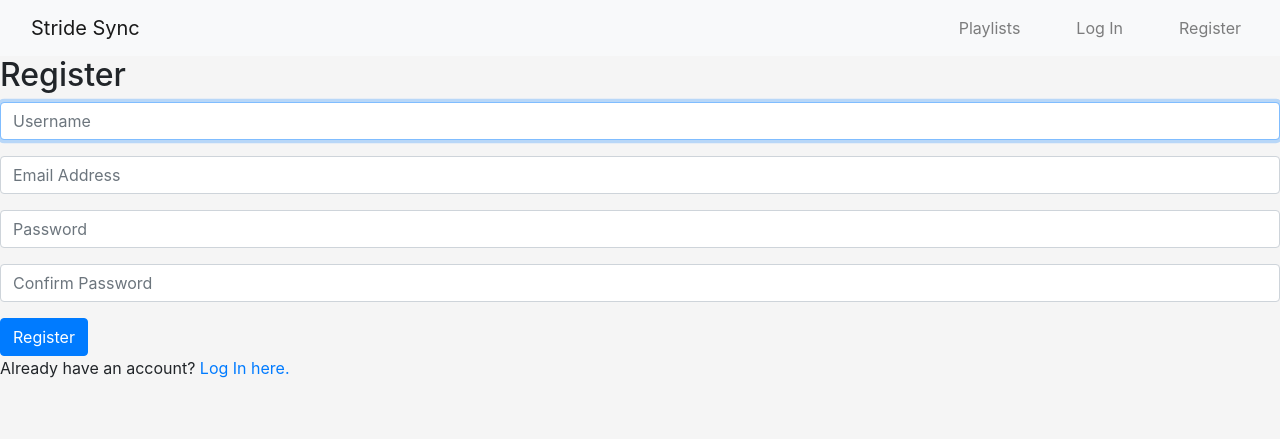
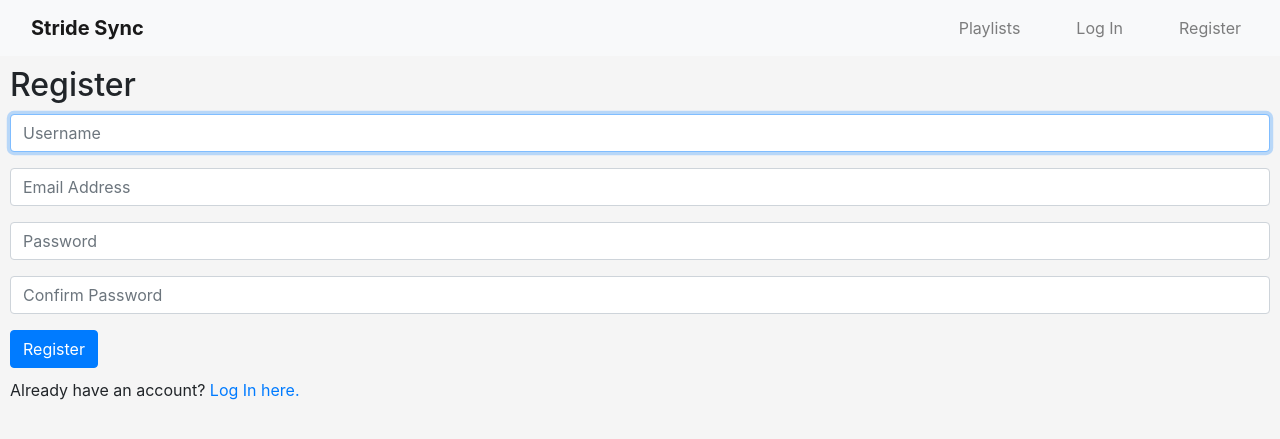
Before and after one commit to kaylynn-johnson/stride-sync, a Django app: page /register in a window 1280 px wide. Shown: the top 439 px of the page. Run offline with Django 5.2, Linux system fonts and the light colour scheme; some libraries are stand-ins or nearby versions.

Commit message:
Styling updates

```diff
--- a/playlist/static/playlist/playlists.js
+++ b/playlist/static/playlist/playlists.js
@@ -26,7 +26,7 @@ document.addEventListener("DOMContentLoaded", function() {
             playlistItem.innerHTML = `
                 <div style="border: 1px solid #ccc; padding: 10px; margin-bottom: 10px;">
                     <div style="font-weight: bold; display: flex; justify-content: space-between;">
-                        <div style="align-content: center;">${data.titles[i]} by ${data.owners[i]}</div>
+                        <div style="align-content: center; max-width: 70%">${data.titles[i]} by ${data.owners[i]}</div>
                         <div><button class="btn btn-primary btn-sm" onclick="goToPlaylist('${data.slugs[i]}')">View Playlist</button></div>
                     </div>
                     <div style="font-size: 0.9em; color: #666;">
--- a/playlist/static/playlist/profile.js
+++ b/playlist/static/playlist/profile.js
@@ -20,6 +20,7 @@ document.addEventListener("DOMContentLoaded", function() {
                 // Viewing other's profile
                 playlistInfo.innerHTML = "User doesn't have any public playlists!";
             }
+            playlistInfo.style.textAlign = 'center';
             playlistDiv.appendChild(playlistInfo);
         }
         for (let i = 0; i < (data.titles).length; i++) {
@@ -32,7 +33,7 @@ document.addEventListener("DOMContentLoaded", function() {
                 playlistItem.innerHTML = `
                     <div style="border: 1px solid #ccc; padding: 10px; margin-bottom: 10px;">
                         <div style="font-weight: bold; display: flex; justify-content: space-between;">
-                            <div style="align-content: center;">${data.titles[i]} by ${data.owners[i]} &ensp; <button class="remove btn btn-sm btn-outline-danger" data-playlist-id="${data.ids[i]}"><strong>Remove</strong></button></div>
+                            <div style="align-content: center; max-width: 70%;">${data.titles[i]} by ${data.owners[i]} &ensp; <button class="remove btn btn-sm btn-outline-danger" data-playlist-id="${data.ids[i]}"><strong>Remove</strong></button></div>
                             <div><button class="btn btn-primary btn-sm" onclick="goToPlaylist('${data.slugs[i]}')">View Playlist</button></div>
                         </div>
                         <div style="font-size: 0.9em; color: #666;">
--- a/playlist/static/playlist/styles.css
+++ b/playlist/static/playlist/styles.css
@@ -29,7 +29,7 @@ ol > li {
   --outset-background-color: #e5e5e5;
 
   --number-font-size: 3rem;
-  --number-overlap: 0.5rem;
+  --number-overlap: 0.3rem;
   --number-font-family: 'Oswald', sans-serif;
   --number-font-weight: 500;
 
--- a/playlist/templates/playlist/change_password.html
+++ b/playlist/templates/playlist/change_password.html
@@ -1,13 +1,13 @@
 {% extends "playlist/layout.html" %}
 
 {% block body %}
-    <h2>Change Password</h2>
+    <h2 style="margin: 10px;">Change Password</h2>
 
     {% if message %}
-        <div>{{ message }}</div>
+        <div style="margin: 10px;">{{ message }}</div>
     {% endif %}
 
-    <form action="{% url 'change_password' %}" method="post">
+    <form action="{% url 'change_password' %}" method="post" style="margin: 10px;">
         {% csrf_token %}
         <div class="form-group">
             <input autofocus class="form-control" type="password" name="current_password" placeholder="Current Password">
--- a/playlist/templates/playlist/layout.html
+++ b/playlist/templates/playlist/layout.html
@@ -22,7 +22,7 @@
 
         <nav class="navbar navbar-expand-lg navbar-light bg-light">
             <div class="container-fluid">
-                <a class="navbar-brand" href="{% url 'index' %}">Stride Sync</a>
+                <a class="navbar-brand" href="{% url 'index' %}" style="font-weight: bold;">Stride Sync</a>
                 <ul class="navbar-nav me-auto mb-2 mb-lg-0">
                     {% if user.is_authenticated %}
                         <li class="nav-item">
--- a/playlist/templates/playlist/login.html
+++ b/playlist/templates/playlist/login.html
@@ -2,13 +2,13 @@
 
 {% block body %}
 
-    <h2>Login</h2>
+    <h2 style="margin: 10px;">Login</h2>
 
     {% if message %}
-        <div>{{ message }}</div>
+        <div style="margin: 10px;">{{ message }}</div>
     {% endif %}
 
-    <form action="{% url 'login' %}" method="post">
+    <form action="{% url 'login' %}" method="post" style="margin: 10px;">
         {% csrf_token %}
         <div class="form-group">
             <input autofocus class="form-control" type="text" name="username" placeholder="Username">
--- a/playlist/templates/playlist/profile.html
+++ b/playlist/templates/playlist/profile.html
@@ -10,7 +10,7 @@
         <h1>{{ target_user.username.capitalize }}'s Profile</h1>
     {% else %}
         <h1>Login required</h1>
-        <p>To get started, please <a href="{% url 'login' %}">log in</a> or <a href="{% url 'register' %}">register</a>.</p>
+        <p style="text-align: center;">To get started, please <a href="{% url 'login' %}">log in</a> or <a href="{% url 'register' %}">register</a>.</p>
     {% endif %}
 
     <div id="all-playlists"></div>
--- a/playlist/templates/playlist/recommendations.html
+++ b/playlist/templates/playlist/recommendations.html
@@ -10,7 +10,7 @@
 
     <h3>{{ message }}</h3>
 
-    <form id="recommendations-form" style="display: flex; flex-direction: column; gap: 10px; max-width: 500px; width: 90%; margin-bottom: 20px;">
+    <form id="recommendations-form" style="display: flex; flex-direction: column; gap: 10px; max-width: 500px; width: 90%; margin-bottom: 20px; margin-left: 10px;">
         {{ song_form }}
         <button type="submit" id="get-recommendations">Get Recommendations</button>
     </form>
--- a/playlist/templates/playlist/register.html
+++ b/playlist/templates/playlist/register.html
@@ -2,13 +2,13 @@
 
 {% block body %}
 
-    <h2>Register</h2>
+    <h2 style="margin: 10px;">Register</h2>
 
     {% if message %}
-        <div>{{ message }}</div>
+        <div style="margin: 10px;">{{ message }}</div>
     {% endif %}
 
-    <form action="{% url 'register' %}" method="post">
+    <form action="{% url 'register' %}" method="post" style="margin: 10px;">
         {% csrf_token %}
         <div class="form-group">
             <input class="form-control" autofocus type="text" name="username" placeholder="Username">
@@ -25,6 +25,6 @@
         <input class="btn btn-primary" type="submit" value="Register">
     </form>
 
-    Already have an account? <a href="{% url 'login' %}">Log In here.</a>
+    <div style="margin: 10px;">Already have an account? <a href="{% url 'login' %}">Log In here.</a></div>
 
 {% endblock %}
```
Also changed, not shown: playlist/templates/playlist/indiv_playlist.html (+5 -5 lines).
